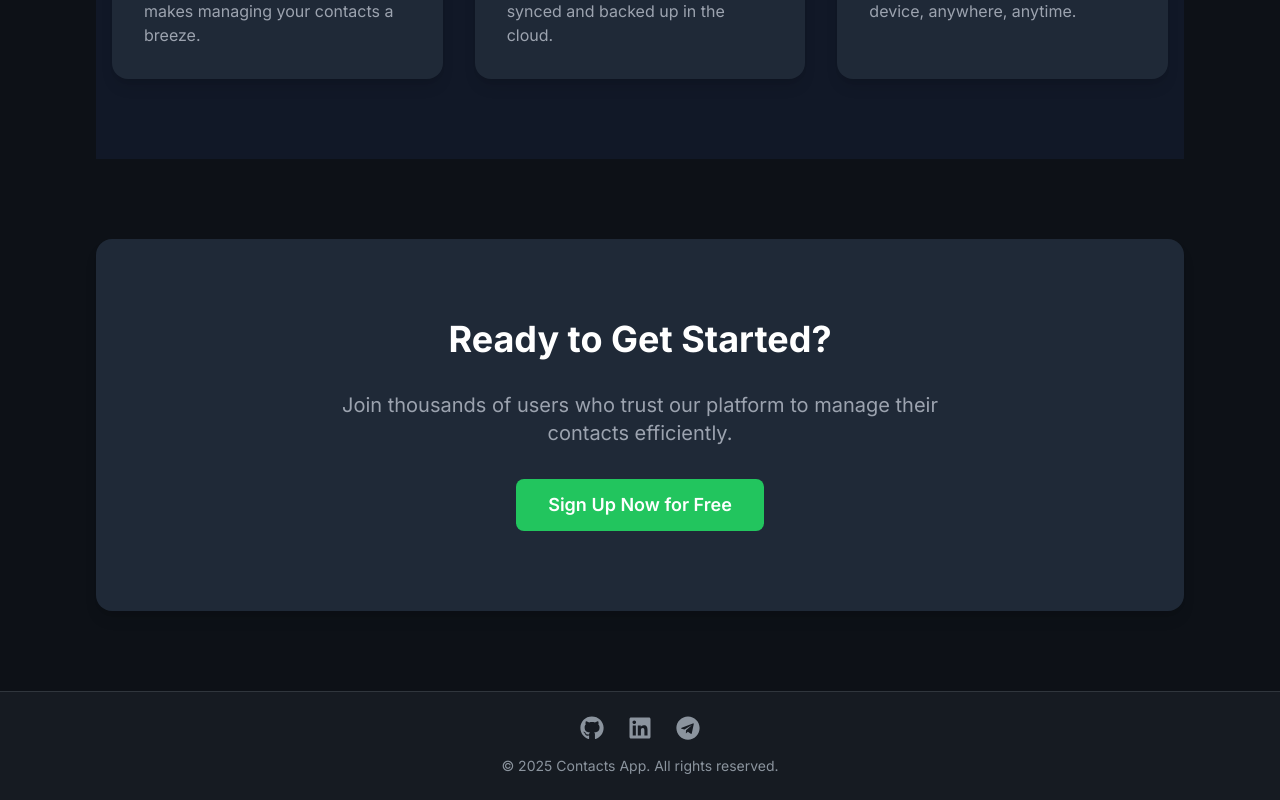
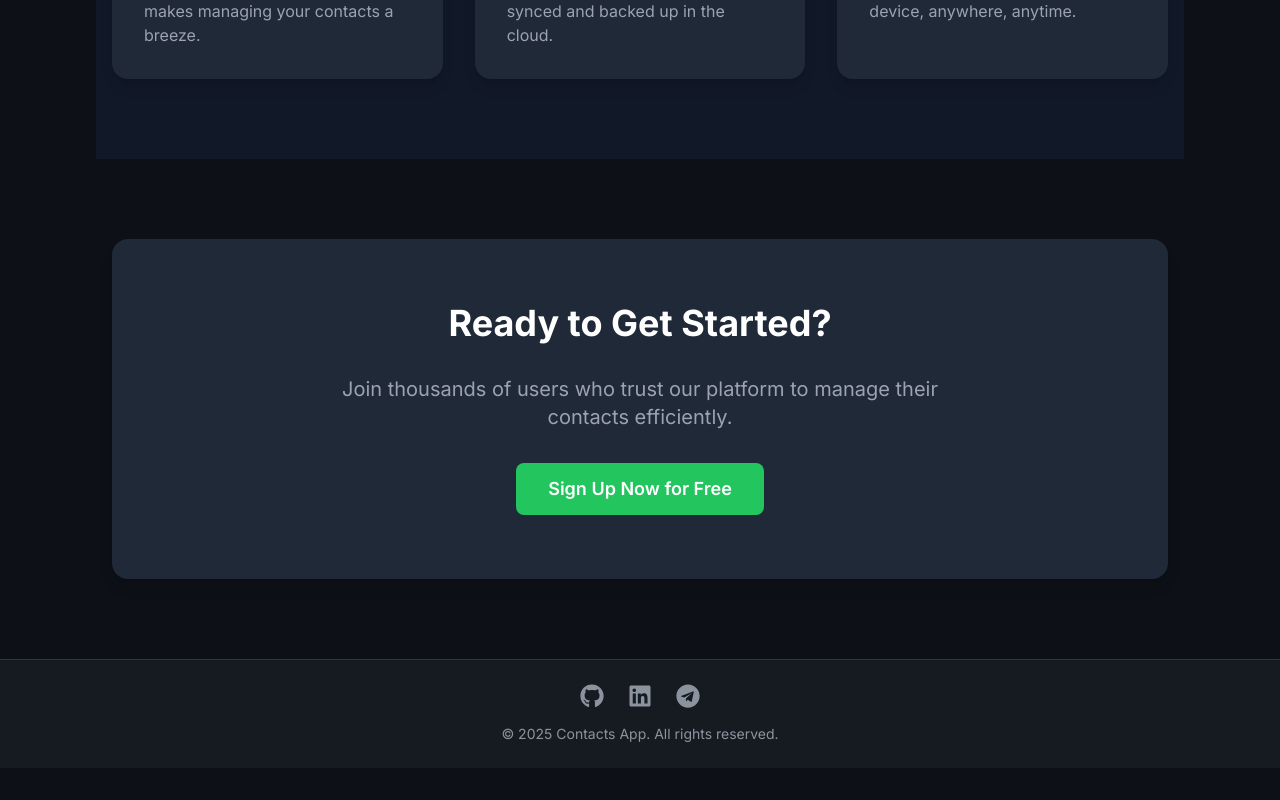
Before and after one commit to eXocriador/contacts_app, a React (Vite) app in the folder frontend/: page / in a window 1280 px wide. Shown: the part 1509-2309 px from the top of the page. After the commit the page ends 2277 px from the top, so only its background shows below. Built offline with nearby package versions, Linux system fonts and the light colour scheme; no server answers.

Commit message:
home page fix

```diff
--- a/frontend/src/components/home/CallToActionSection.tsx
+++ b/frontend/src/components/home/CallToActionSection.tsx
@@ -1,20 +1,26 @@
+// frontend/src/components/home/CallToActionSection.tsx
+
 import React from "react";
 import { Link } from "react-router-dom";
 import { motion } from "framer-motion";
 
 export const CallToActionSection = () => {
   return (
-    <section className="py-20 bg-white dark:bg-gray-800 rounded-2xl shadow-lg my-20">
+    // 👇 Ця секція тепер лише створює вертикальний відступ
+    <section className="my-20">
+      {/* Цей div центрує контент */}
       <div className="container mx-auto px-4 text-center">
-        <motion.h2
+        {/* 👇 А ось цей div тепер отримує стилі картки (фон, тінь, заокруглення) */}
+        <motion.div
           initial={{ opacity: 0, y: 20 }}
           whileInView={{ opacity: 1, y: 0 }}
           viewport={{ once: true, margin: "-100px" }}
           transition={{ duration: 0.5 }}
-          className="text-4xl font-bold mb-8 text-gray-900 dark:text-white"
+          className="bg-white dark:bg-gray-800 rounded-2xl shadow-lg py-16 px-6" // 👈 СТИЛІ ПЕРЕНЕСЕНО СЮДИ
         >
+          <h2 className="text-4xl font-bold mb-8 text-gray-900 dark:text-white">
             Ready to Get Started?
-        </motion.h2>
+          </h2>
           <motion.p
             initial={{ opacity: 0, y: 20 }}
             whileInView={{ opacity: 1, y: 0 }}
@@ -38,6 +44,7 @@ export const CallToActionSection = () => {
               Sign Up Now for Free
             </Link>
           </motion.div>
+        </motion.div>
       </div>
     </section>
   );
```
Lines whose indentation alone changed are shown as unchanged.
